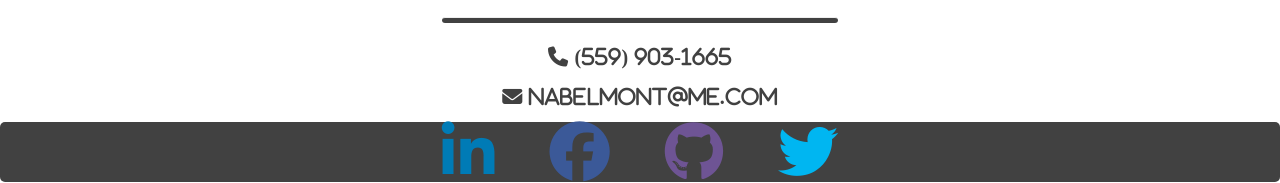
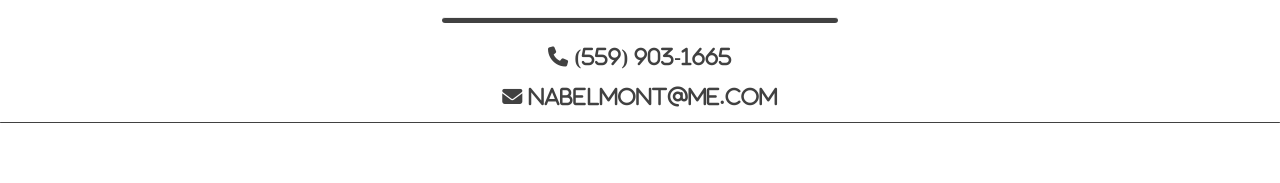
Before and after one commit to Nabelmont/Portfolio, a plain HTML site: page index.html in a window 1280 px wide. Shown: the part 2334-2517 px from the top of the page. After the commit the page ends 2457 px from the top, so only its background shows below. Drawn offline with nearby package versions, Linux system fonts and the light colour scheme.

Commit message:
deleted secondary social media

```diff
--- a/index.html
+++ b/index.html
@@ -149,11 +149,11 @@
   </div>
   <div id="footer" class="row contact-row black-bkg">
     <div class="col-md-4 col-md-offset-4 text-center">
-      <div id="Social-Media">
-        <a id="linkedin" href="https://www.linkedin.com/"><i class="fa fa-linkedin fa-3x" aria-hidden="true"></i></a>
-        <a id="facebook" href="https://www.facebook.com/"><i class="fa fa-facebook-official fa-3x" aria-hidden="true"></i></a>
-        <a id="github" href="https://github.com/Nabelmont"><i  class="fa fa-github fa-3x" aria-hidden="true"></i></a>
-        <a id="twitter" href="https://twitter.com/"><i class="fa fa-twitter fa-3x" aria-hidden="true"></i></a>
+      <!-- <div id="Social-Media"> -->
+        <!-- <a id="linkedin" href="https://www.linkedin.com/"><i class="fa fa-linkedin fa-3x" aria-hidden="true"></i></a> -->
+        <!-- <a id="facebook" href="https://www.facebook.com/"><i class="fa fa-facebook-official fa-3x" aria-hidden="true"></i></a> -->
+        <!-- <a id="github" href="https://github.com/Nabelmont"><i  class="fa fa-github fa-3x" aria-hidden="true"></i></a> -->
+        <!-- <a id="twitter" href="https://twitter.com/"><i class="fa fa-twitter fa-3x" aria-hidden="true"></i></a> -->
       </div>
     </div>
   </div>
```
